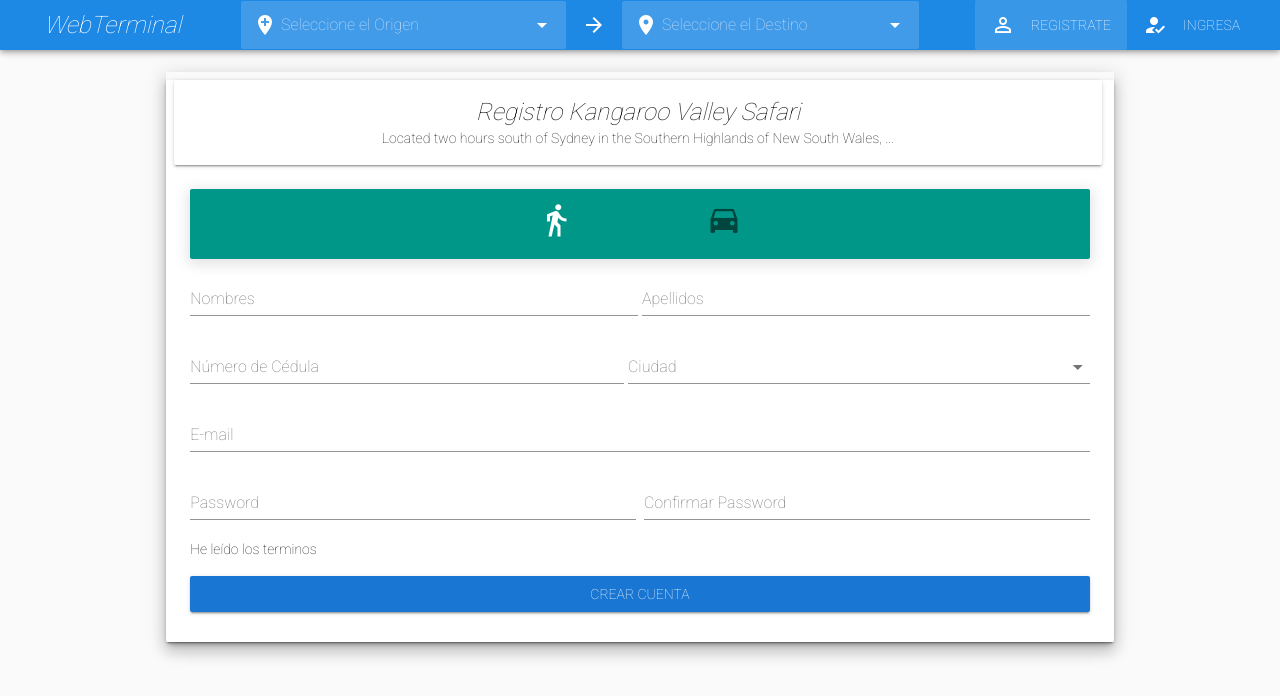
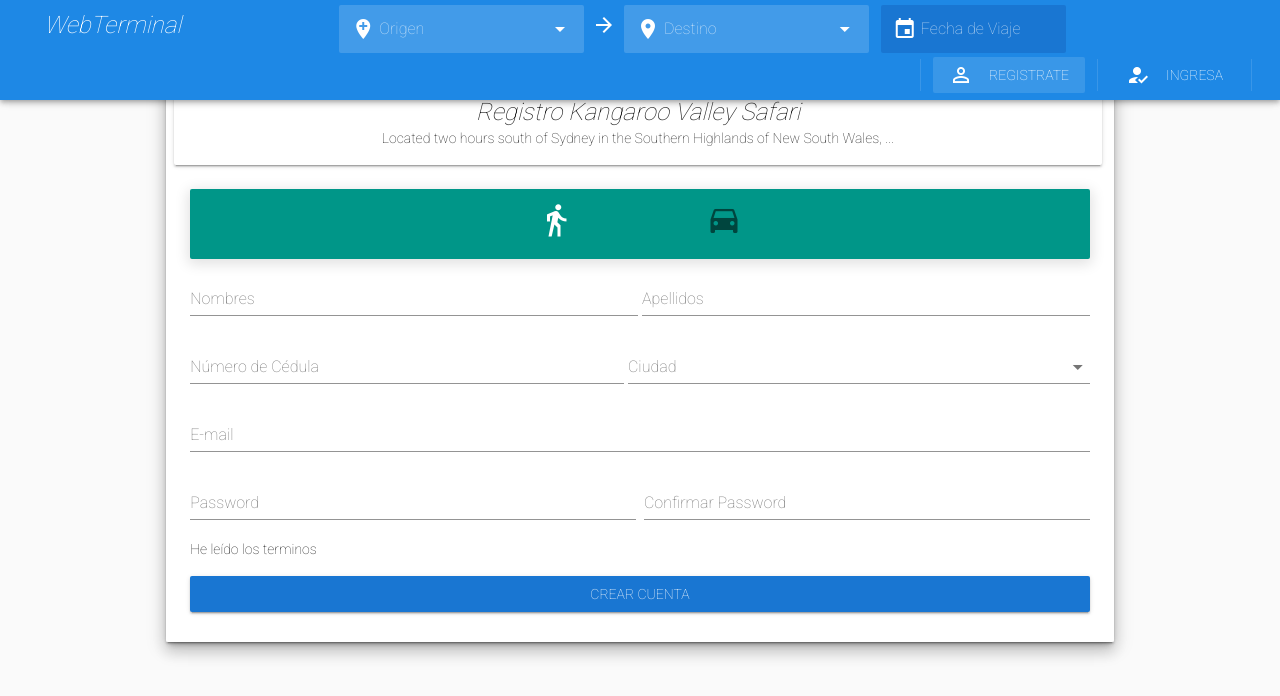
Before and after one commit to juanmeanho/terminal, a Vue app: page /registroUsuario in a window 1280 px wide. Shown: the top 696 px of the page. Built offline with nearby package versions, Linux system fonts and the light colour scheme.

Commit message:
Refactory Toolbar

```diff
--- a/src/components/servicio/CardServicio.vue
+++ b/src/components/servicio/CardServicio.vue
@@ -49,6 +49,7 @@
                     </v-avatar>
                       <h3>{{item.tarifa}} BsS</h3>
                   </v-chip>
+
                 </v-card>
                 <!-- /Vcard Transparente-->
               </v-flex>
--- a/src/components/uiElements/Toolbar.vue
+++ b/src/components/uiElements/Toolbar.vue
@@ -25,8 +25,8 @@
     </v-navigation-drawer>
     <!-- /VnavigationDrawer -->
     <!-- VToolbar Principal -->
-    <v-toolbar height="50%" dark color="blue darken-1" fixed >
-      <v-toolbar-side-icon class="hidden-lg-and-up"
+    <v-toolbar prominent height="50%" dark color="blue darken-1" fixed >
+      <v-toolbar-side-icon class="hidden-md-and-up"
       @click.stop="sideNav = !sideNav"
       >
      </v-toolbar-side-icon>
@@ -34,74 +34,96 @@
         <router-link
         to="/"
         style="cursor: pointer; text-decoration: none; color: white;"
-        class="flex headline font-weight-light font-italic mr-1">
+        class="flex headline font-weight-light font-italic mr-1 ">
           WebTerminal
        </router-link>
       </v-toolbar-title>
       <v-spacer></v-spacer>
       <template >
         <v-autocomplete
+            style="width:8%"
             :loading="loading"
             :items="items"
             :search-input.sync="searchOrigen"
             v-model="selectOrigen"
             cache-items
-            class="mx-3 hidden-sm-and-down"
+            class="mx-2 mt-2 hidden-sm-and-down"
             clearable
             flat
             hide-no-data
             hide-details
-            label="Seleccione el Origen"
+            label="Origen"
             solo-inverted
             prepend-inner-icon="add_location">
         </v-autocomplete>
         <v-icon class="hidden-sm-and-down">arrow_forward</v-icon>
         <v-autocomplete
+            style="width:8%"
             :loading="loading"
             :items="items"
             :search-input.sync="searchDestino"
             v-model="selectDestino"
             cache-items
-            class="mx-3 hidden-sm-and-down"
+            class="mx-2 mt-2 hidden-sm-and-down"
             flat
             hide-no-data
             hide-details
-            label="Seleccione el Destino"
+            label="Destino"
             solo-inverted
             prepend-inner-icon="place">
         </v-autocomplete>
       </template>
-      <v-spacer></v-spacer>
+      <v-layout row wrap class="hidden-sm-and-down">
+          <v-flex xs6>
+            <v-dialog
+              ref="dialog"
+              v-model="modal"
+              :return-value.sync="date"
+              lazy
+              full-width
+              width="290px">
+                <v-text-field
+                  hint="DD/MM/YYYY format"
+                  class="ml-1 mt-3"
+                  slot="activator"
+                  persistent-hint
+                  v-model="computedDateFormatted"
+                  background-color="primary"
+                  flat
+                  label="Fecha de Viaje"
+                  solo-inverted
+                  readonly
+                  prepend-inner-icon="event">
+                </v-text-field>
+                <v-date-picker v-model="date" scrollable>
+                  <v-spacer></v-spacer>
+                    <v-btn flat color="primary" @click="modal = false">Cancel</v-btn>
+                    <v-btn flat color="primary" @click="$refs.dialog.save(date)">OK</v-btn>
+                </v-date-picker>
+            </v-dialog>
+          </v-flex>
+        </v-layout>
       <v-toolbar-items  class="hidden-md-and-down">
-          <v-btn v-if="!userIsAuthenticated" v-for="(item, index) in menuItems" :key="index" flat :to="item.link" >
-            <v-icon left>{{item.icon}}</v-icon> {{item.title}}
-          </v-btn>
-
-          <v-menu offset-y v-if="userIsAuthenticated" >
-            <v-btn
-              slot="activator"
-              flat>
-              <v-icon left>perm_identity</v-icon>
-                Usuario
-              <v-icon >arrow_drop_down</v-icon>
-            </v-btn>
-
-            <v-list>
-              <v-list-tile
-                v-for="(item, index) in menuItems"
-                :key="index"
-                :to="item.link">
-                <v-icon>{{item.icon}}</v-icon>
-                <v-list-tile-title>&nbsp;&nbsp;{{ item.title }}</v-list-tile-title>
-              </v-list-tile>
-              <v-divider></v-divider>
-              <v-list-tile v-if="userIsAuthenticated" @click="onLogout">
-                <v-icon left>exit_to_app</v-icon>&nbsp;&nbsp;Salir
-              </v-list-tile>
-            </v-list>
-          </v-menu>
 
       </v-toolbar-items>
+      <v-tabs class="hidden-sm-and-down"
+      slot="extension"
+      color="transparent"
+      slider-color="blue-grey"
+      >
+      <v-spacer></v-spacer>
+      <v-divider class="mx-1" inset vertical></v-divider>
+      <template v-for="(item, index) in menuItems">
+        <v-btn  :key="index" :to="item.link" flat  >
+          <v-icon left>{{item.icon}}</v-icon> {{item.title}}
+        </v-btn>
+        <v-divider :key="index" class="mx-1" inset vertical></v-divider>
+      </template>
+      <v-btn  v-if="userIsAuthenticated" @click="onLogout" flat >
+          <v-icon left>exit_to_app</v-icon> Salir
+      </v-btn>
+
+    </v-tabs>
     </v-toolbar>
     <!-- VToolbar Principal -->
     <!-- Mini ToolBar para cuadros de busqueda en Sm devices -->
@@ -149,12 +171,16 @@
 
 
 <script>
+
   export default {
     data () {
       return {
         sideNav: false,
         loading: false,
         items: [],
+        date: null,
+        dateFormatted: null,
+        modal: false,
         searchOrigen: null,
         searchDestino: null,
         selectOrigen: null,
@@ -183,13 +209,16 @@
         if(this.userIsAuthenticated)
           menuItems = [
             { icon: 'perm_identity', title: 'Perfil', link: '/perfil'},
-            { icon: 'how_to_reg', title: 'Dashboard', link: '/dashboard'}
+            { icon: 'how_to_reg', title: 'Dashboard', link: '/dashboard'},
           ]
         return menuItems
       },
       userIsAuthenticated(){
         return this.$store.getters.user !== null &&
                 this.$store.getters.user !== undefined
+      },
+      computedDateFormatted () {
+        return this.formatDate(this.date)
       }
     },
     watch: {
@@ -198,6 +227,9 @@
       },
       searchDestino (val) {
         val && val !== this.selectDestino && this.querySelections(val)
+      },
+      date (val) {
+        this.dateFormatted = this.formatDate(this.date)
       }
     },
     methods: {
@@ -213,6 +245,18 @@
       },
       onLogout(){
         this.$store.dispatch('logout')
+      },
+      formatDate (date) {
+        if (!date) return null
+
+        const [year, month, day] = date.split('-')
+        return `${day}/${month}/${year}`
+      },
+      parseDate (date) {
+        if (!date) return null
+
+        const [month, day, year] = date.split('/')
+        return `${year}-${month.padStart(2, '0')}-${day.padStart(2, '0')}`
       }
     }
   };
--- a/src/main.js
+++ b/src/main.js
@@ -16,8 +16,8 @@
 import Gmail from "vue-material-design-icons/Gmail.vue"
 
 Vue.use(Vuelidate)
-Vue.component("facebook-box", MenuIcon)
-Vue.component("gmail-box", Gmail)
+Vue.component('facebook-box', MenuIcon)
+Vue.component('gmail-box', Gmail)
 
 
 Vue.config.productionTip = false
```
